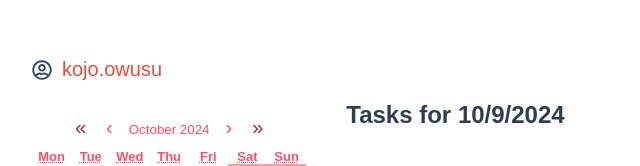
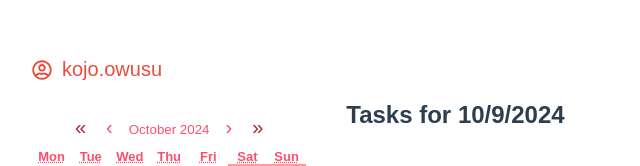
Before and after one commit to irungundigirigi/task-manager, a React (Vite) app: page / in a window 1280 px wide. Shown: the part 174-340 px from the top of the page, without its empty margins (0-640 px from the left). Built offline with nearby package versions, Linux system fonts and the light colour scheme; a web font is replaced by a local one.

Commit message:
minor fix

```diff
--- a/src/App.css
+++ b/src/App.css
@@ -24,9 +24,6 @@
   font-size: 20px;
   color: var(--heading-color);
 }
-.user-icon {
-  color: #34495e;
-}
 .username {
   padding: 0 10px;
 }
```
